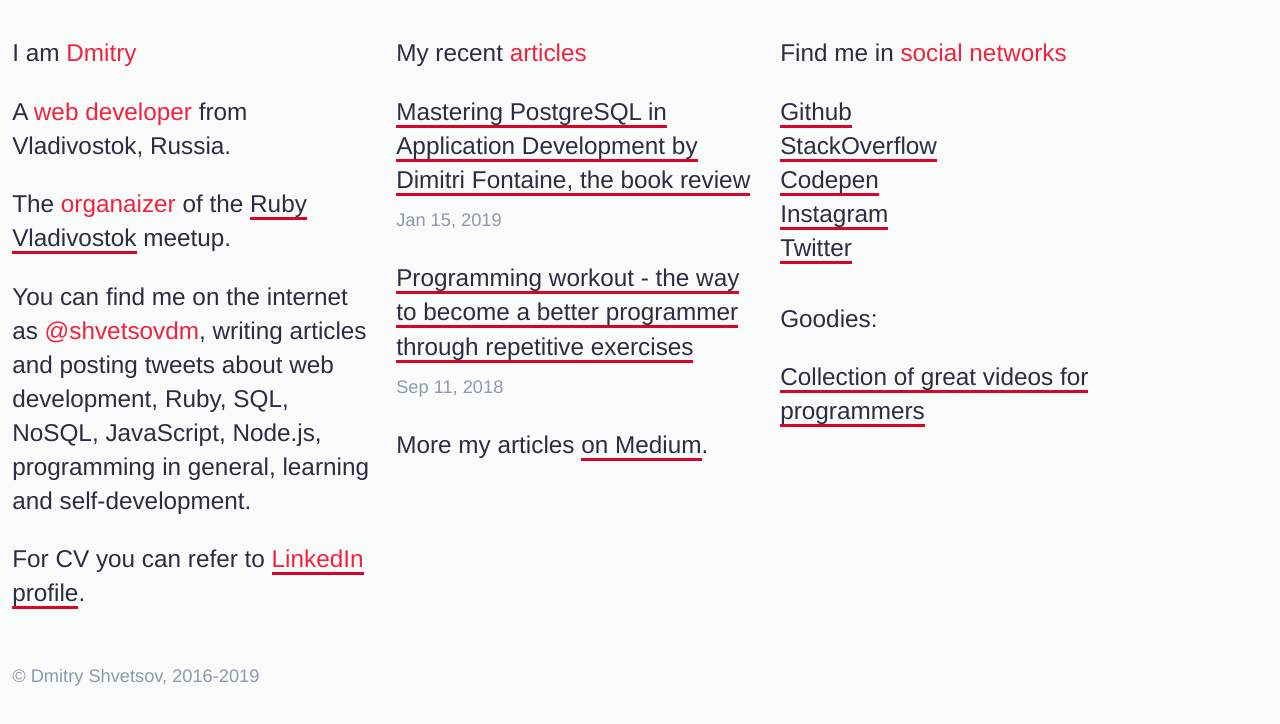
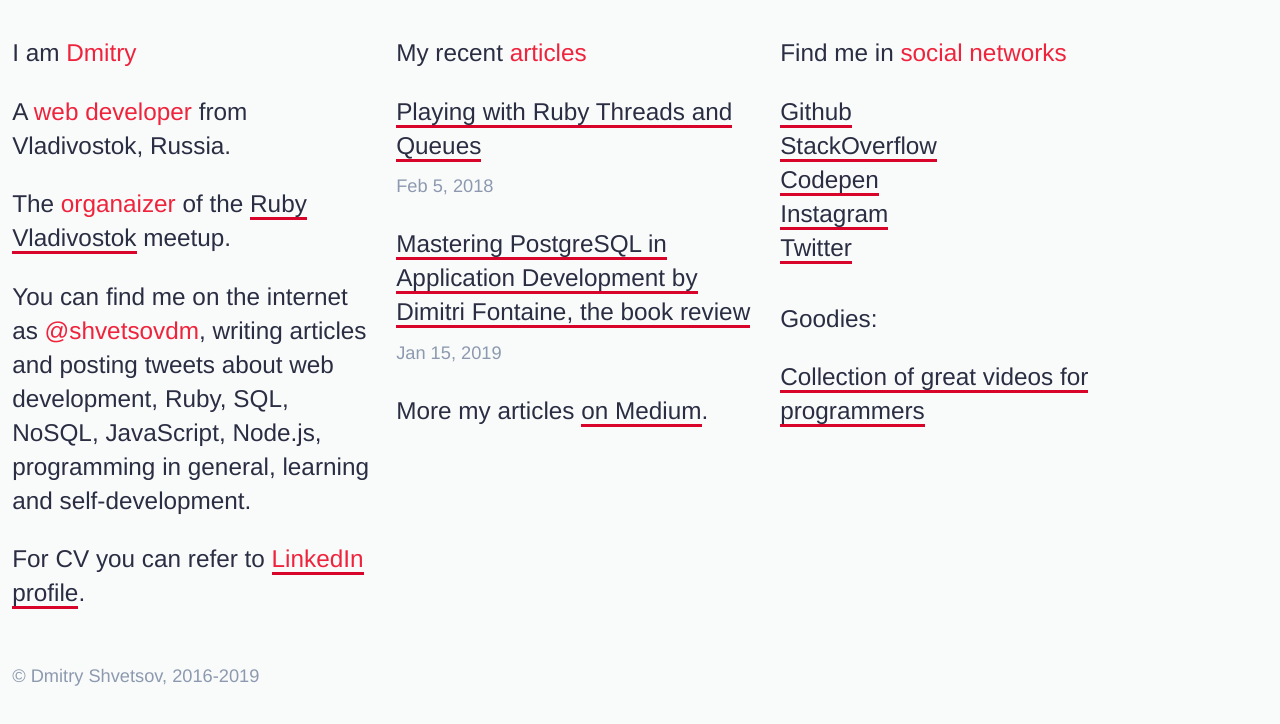
Before and after one commit to dmshvetsov/iamdidev.github.io, a Gatsby site: page / in a window 1280 px wide. Built offline with nearby package versions, Linux system fonts and the light colour scheme; Gatsby itself is replaced by a stand-in of ours.

Commit message:
Add new publication on medium
Playing with Ruby Threads and Queues

```diff
--- a/src/pages/index.js
+++ b/src/pages/index.js
@@ -13,19 +13,19 @@ const IndexPage = () => (
     <section className="sdm-layout__block">
       <h2>My recent <span className="sdm-accent">articles</span></h2>
       <article className="sdm-article">
+        <a className="sdm-multiline-link" href="https://medium.com/@shvetsovdm/playing-with-ruby-threads-and-queues-52beb6e8613c">
+          Playing with Ruby Threads and Queues
+        </a>
+        <div className="sdm-article__date">
+          <time dateTime="2019-02-05 16:04">Feb 5, 2018</time>
+        </div>
+      </article>
+      <article className="sdm-article">
         <a className="sdm-multiline-link" href="https://medium.com/@shvetsovdm/mastering-postgresql-in-application-development-by-dimitri-fontaine-4378173e01dd">
           Mastering PostgreSQL in Application Development by Dimitri Fontaine, the book review
         </a>
         <div className="sdm-article__date">
           <time dateTime="2019-01-15 14:10">Jan 15, 2019</time>
-        </div>
-      </article>
-      <article className="sdm-article">
-        <a className="sdm-multiline-link" href="https://medium.com/@shvetsovdm/programmers-workout-e5b7310bdb5b">
-          Programming workout - the way to become a better programmer through repetitive exercises
-        </a>
-        <div className="sdm-article__date">
-          <time dateTime="2018-09-11 23:00">Sep 11, 2018</time>
         </div>
       </article>
       <p>More my articles <a rel="external" href="https://medium.com/@shvetsovdm/latest">on Medium</a>.</p>
```
